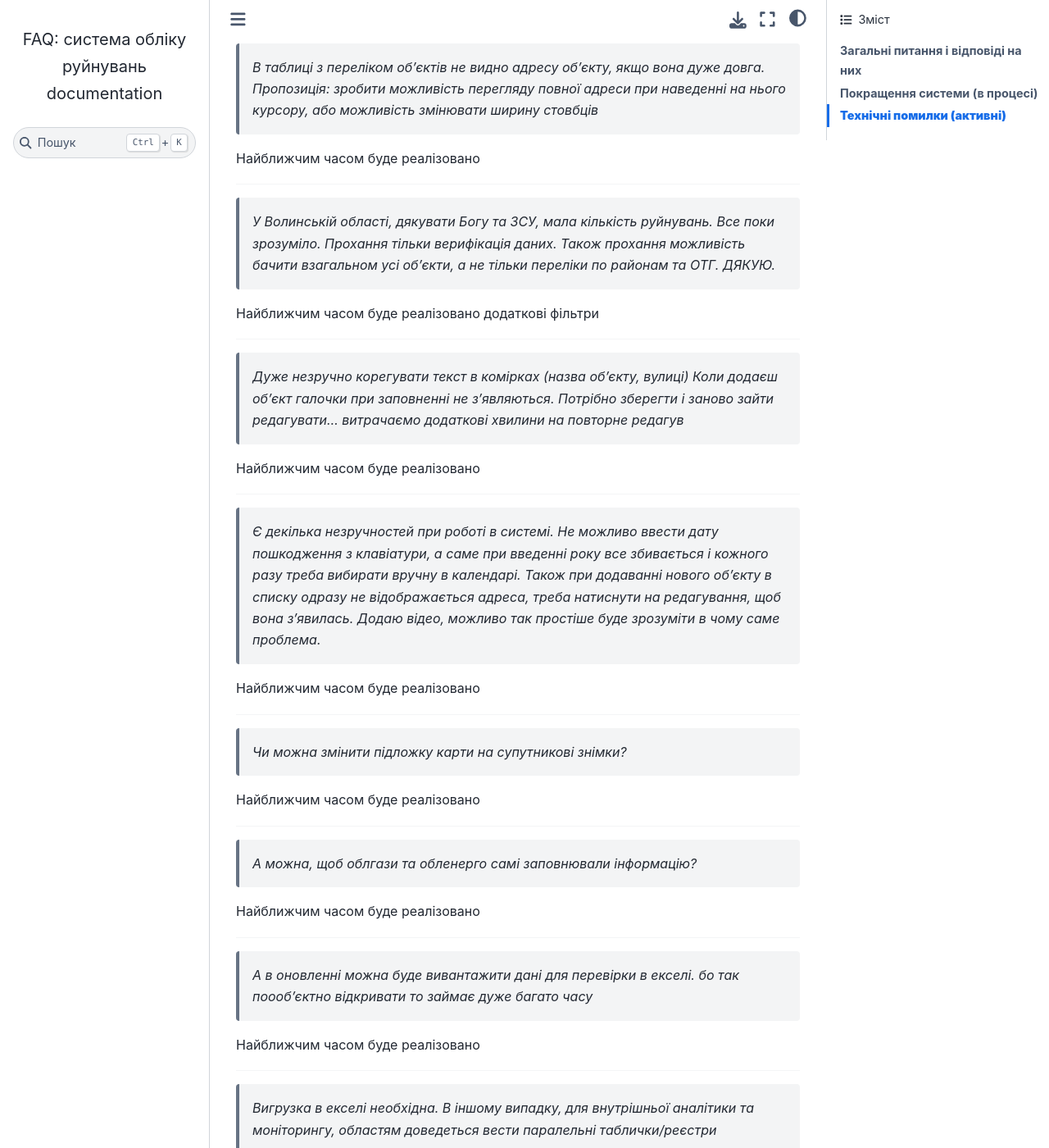
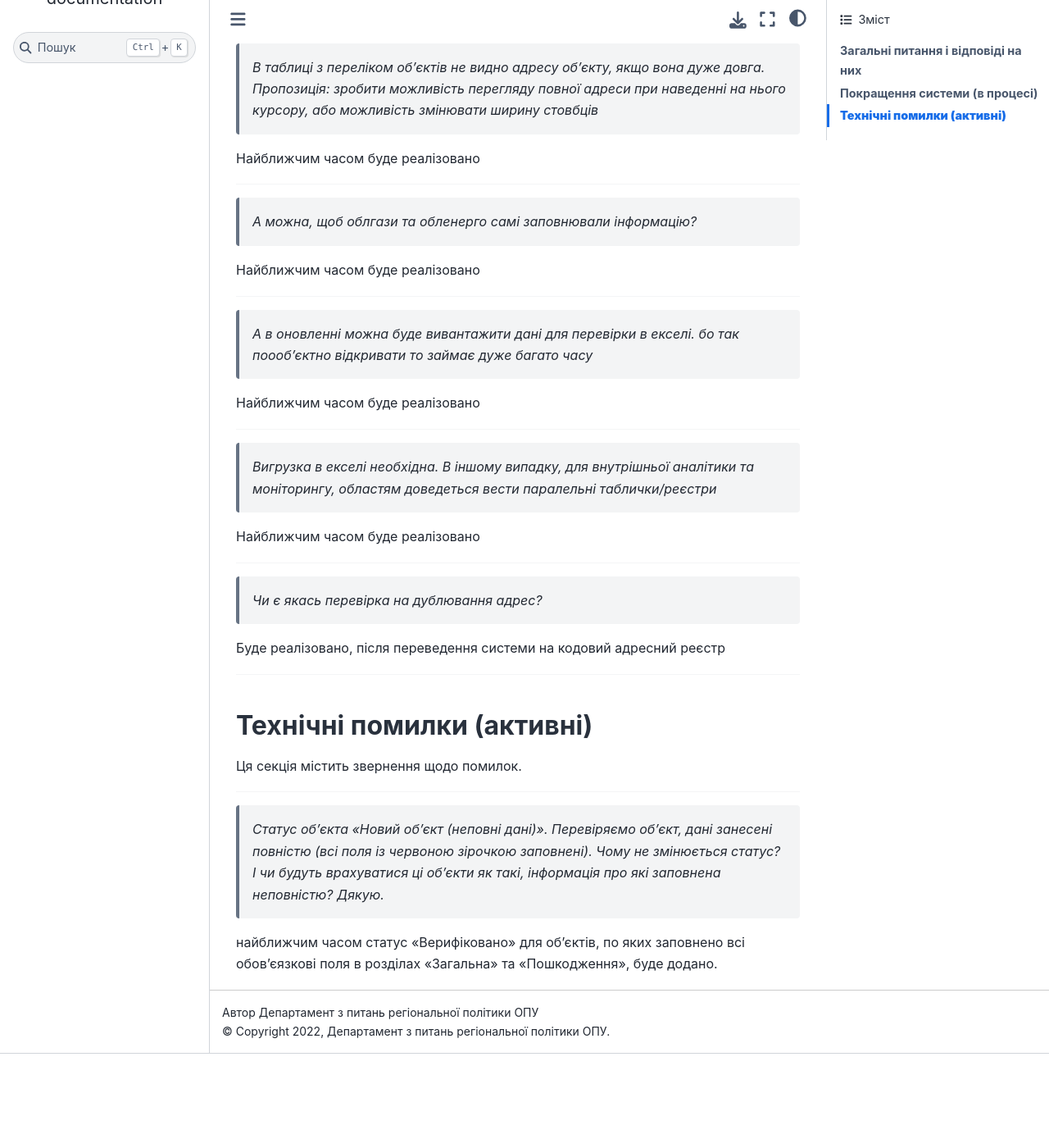
Before and after one commit to hp0404/docs.rebuild, a Sphinx documentation site: the page built from docs/source/index.md, in a window 1280 px wide and 1400 px high, scrolled down 20613 px. Shown: the whole window at 82% size. Built offline with Sphinx 7.4.7 and the Sphinx Book theme 1.1.4, drawn with Linux system fonts in a browser that asks for light colours; after the commit the page ends 21898 px from its top, so only the background shows below that; some of the changed text lies outside the part shown.

Commit message:
Updated docs

```diff
--- a/docs/source/index.md
+++ b/docs/source/index.md
@@ -524,26 +524,6 @@
 Найближчим часом буде реалізовано
 
 ---
-> *У Волинській області, дякувати Богу та ЗСУ, мала кількість руйнувань. Все поки зрозуміло. Прохання тільки верифікація даних. Також прохання можливість бачити взагальном усі об'єкти, а не тільки переліки по районам та ОТГ. ДЯКУЮ.*
-
-Найближчим часом буде реалізовано додаткові фільтри
-
----
-> *Дуже незручно корегувати текст в комірках (назва об'єкту, вулиці) Коли додаєш об’єкт галочки при заповненні не з'являються. Потрібно зберегти і заново зайти редагувати... витрачаємо додаткові хвилини на повторне редагув*
-
-Найближчим часом буде реалізовано
-
----
-> *Є декілька незручностей при роботі в системі. Не можливо ввести дату пошкодження з клавіатури, а саме при введенні року все збивається і кожного разу треба вибирати вручну в календарі. Також при додаванні нового об'єкту в списку одразу не відображається адреса, треба натиснути на редагування, щоб вона з'явилась. Додаю відео, можливо так простіше буде зрозуміти в чому саме проблема.*
-
-Найближчим часом буде реалізовано
-
----
-> *Чи можна змінити підложку карти на супутникові знімки?*
-
-Найближчим часом буде реалізовано
-
----
 > *А можна, щоб облгази та обленерго самі заповнювали інформацію?*
 
 Найближчим часом буде реалізовано
@@ -563,31 +543,6 @@
 
 Буде реалізовано, після переведення системи на кодовий адресний реєстр
 
----
-> *А буде доступний пошук об'єкта за адресою?*
-
-По idf, а в майбутньому, коли назви вулиць по нових об'єктах будуть стандартизовано підтягуватись з адресного реєстру.
-
----
-> *Додати код ЄДРПО до типів*
-
-Найближчим часом буде реалізовано
-
----
-> *Чому при додаванні нового об’єкту після збереження при заповненні всіх даних не з'являтися адреса коли дивитися у списку на перевірці?*
-
-Найближчим часом буде виправлено
-
----
-> *Чи можна в системі відфільтрувати записи, що відносяться до одного населеному пункту?*
-
-Найближчим часом буде реалізовано
-
----
-> *Зробіть можливість зручного загального пошуку об'єктів (без вибору секторів та без переходу на наступну сторінку). Пошук загалом.*
-
-Найближчим часом буде реалізовано
-
 <!-- suggestions ends -->
 
 ---
```
Also changed, not shown: other parts of docs/source/index.md (+1 -1 lines).
